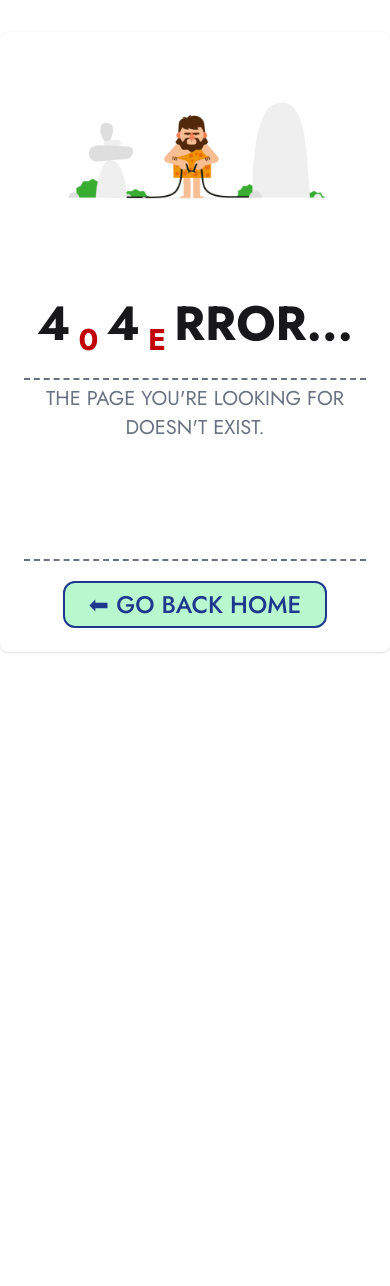
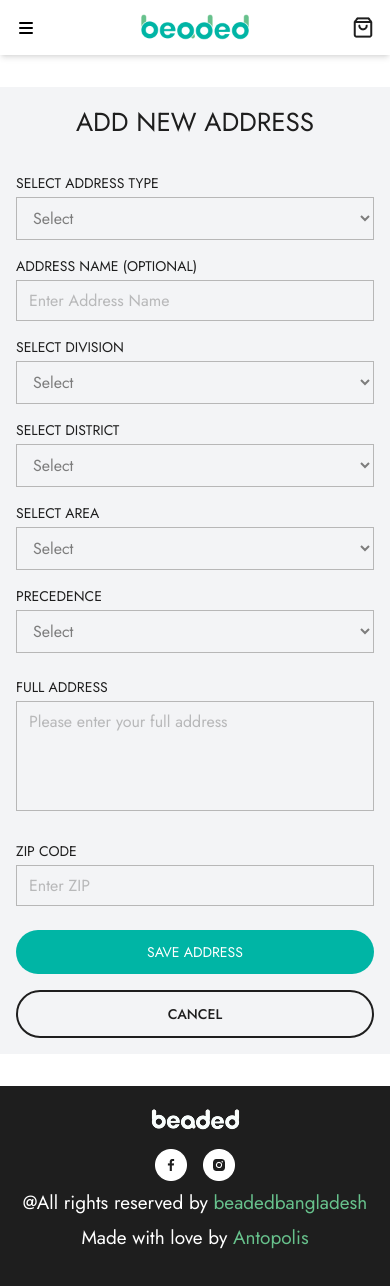
Before and after one commit to abufattahmdshakib/beaded-bangladesh, a React (Vite) app: page /add-new-address in a window 390 px wide. Shown: the top 1286 px of the page. Before the commit the page ends 844 px from the top, so only its background shows below. Built offline with nearby package versions, Linux system fonts and the light colour scheme; no server answers.

Commit message:
add responsive Add New Address form with mobile & desktop layout

```diff
--- a/src/Routes/Routes.jsx
+++ b/src/Routes/Routes.jsx
@@ -15,6 +15,7 @@ import SignUp from '../pages/Auth/SignUp';
 import RecoverPassword from '../pages/Auth/RecoverPassword';
 import UserProfile from '../pages/UserProfile/UserProfile';
 import ChangePassword from '../pages/UserProfile/ChangePassword';
+import AddNewAddress from '../pages/UserProfile/AddNewAddress';
 
 export const router = createBrowserRouter([
   {
@@ -66,6 +67,10 @@ export const router = createBrowserRouter([
         path: "/change-password",
         element: <ChangePassword />,
       },
+      {
+        path: "/add-new-address",
+        element: <AddNewAddress />
+      }
     ],
   },
 
--- a/src/index.css
+++ b/src/index.css
@@ -15,3 +15,16 @@
   font-style: normal;
   line-height: normal;
 }
+
+
+/* Dropdown option hover background color */
+.custom-select option:hover {
+  background-color: #00B5A5;
+  color: white;
+}
+
+/* Selected option background color */
+.custom-select option:checked {
+  background-color: #00B5A5;
+  color: white;
+}
--- /dev/null
+++ b/src/pages/UserProfile/AddNewAddress.jsx
@@ -0,0 +1,212 @@
+import React, { useState } from "react";
+import { useNavigate } from "react-router";
+import "../../../src/index.css";
+
+const AddNewAddress = () => {
+  const navigate = useNavigate();
+
+  const [formData, setFormData] = useState({
+    addressType: "",
+    addressName: "",
+    division: "",
+    district: "",
+    area: "",
+    precedence: "",
+    fullAddress: "",
+    zipCode: "",
+  });
+
+  const handleChange = (e) => {
+    const { name, value } = e.target;
+    setFormData({ ...formData, [name]: value });
+  };
+
+  const handleSave = (e) => {
+    e.preventDefault();
+    console.log("Saved Address:", formData);
+    navigate(-1);
+  };
+
+  const handleCancel = () => {
+    setFormData({
+      addressType: "",
+      addressName: "",
+      division: "",
+      district: "",
+      area: "",
+      precedence: "",
+      fullAddress: "",
+      zipCode: "",
+    });
+    navigate(-1);
+  };
+
+  return (
+    <div>
+      <div className="flex justify-center items-center min-h-screen my-8">
+        <div className="bg-gray-100 p-4 md:p-12 w-full max-w-md md:max-w-4xl">
+          <h1 className="jost-font-uppercase text-[26px] text-[#1E1E1E] font-[400] text-center mb-8">
+            Add New Address
+          </h1>
+
+          <form onSubmit={handleSave} className="space-y-6">
+            {/* Grid inputs */}
+            <div className="grid grid-cols-1 md:grid-cols-2 gap-4">
+              {/* Address Type */}
+              <div>
+                <label className="block text-[#1E1E1E] text-[14px] mb-1 font-[400] jost-font-uppercase">
+                  Select Address Type
+                </label>
+                <select
+                  name="addressType"
+                  value={formData.addressType}
+                  onChange={handleChange}
+                  className="w-full text-[#7D7D7D] jost-font-capitalize border border-[#B7B7B7] px-3 py-2 focus:outline-none focus:ring-2 focus:ring-[#00B5A5]"
+                >
+                  <option value="">Select</option>
+                  <option value="Home">Home</option>
+                  <option value="Work">Work</option>
+                </select>
+              </div>
+
+              {/* Address Name */}
+              <div>
+                <label className="block text-[#1E1E1E] text-[14px] mb-1 font-[400] jost-font-uppercase">
+                  Address Name (Optional)
+                </label>
+                <input
+                  type="text"
+                  name="addressName"
+                  value={formData.addressName}
+                  onChange={handleChange}
+                  placeholder="Enter Address Name"
+                  className="w-full border text-[#7D7D7D] jost-font-capitalize border-[#B7B7B7] px-3 py-2 focus:outline-none focus:ring-2 focus:ring-[#00B5A5]"
+                />
+              </div>
+
+              {/* Division */}
+              <div>
+                <label className="block text-[#1E1E1E] text-[14px] mb-1 font-[400] jost-font-uppercase">
+                  Select Division
+                </label>
+                <select
+                  name="division"
+                  value={formData.division}
+                  onChange={handleChange}
+                  className="w-full border text-[#7D7D7D] jost-font-capitalize border-[#B7B7B7] px-3 py-2 focus:outline-none focus:ring-2 focus:ring-[#00B5A5]"
+                >
+                  <option value="">Select</option>
+                  <option value="Dhaka">Dhaka</option>
+                  <option value="Chittagong">Chittagong</option>
+                </select>
+              </div>
+
+              {/* District */}
+              <div>
+                <label className="block text-[#1E1E1E] text-[14px] mb-1 font-[400] jost-font-uppercase">
+                  Select District
+                </label>
+                <select
+                  name="district"
+                  value={formData.district}
+                  onChange={handleChange}
+                  className="w-full border text-[#7D7D7D] jost-font-capitalize border-[#B7B7B7] px-3 py-2 focus:outline-none focus:ring-2 focus:ring-[#00B5A5]"
+                >
+                  <option value="">Select</option>
+                  <option value="Dhaka">Dhaka</option>
+                  <option value="Gazipur">Gazipur</option>
+                </select>
+              </div>
+
+              {/* Area */}
+              <div>
+                <label className="block text-[#1E1E1E] text-[14px] mb-1 font-[400] jost-font-uppercase">
+                  Select Area
+                </label>
+                <select
+                  name="area"
+                  value={formData.area}
+                  onChange={handleChange}
+                  className="w-full border text-[#7D7D7D] jost-font-capitalize border-[#B7B7B7] px-3 py-2 focus:outline-none focus:ring-2 focus:ring-[#00B5A5]"
+                >
+                  <option value="">Select</option>
+                  <option value="Gulshan">Gulshan</option>
+                  <option value="Banani">Banani</option>
+                </select>
+              </div>
+
+              {/* Precedence */}
+              <div>
+                <label className="block text-[#1E1E1E] text-[14px] mb-1 font-[400] jost-font-uppercase">
+                  Precedence
+                </label>
+                <select
+                  name="precedence"
+                  value={formData.precedence}
+                  onChange={handleChange}
+                  className="w-full jost-font-capitalize text-[#7D7D7D] border border-[#B7B7B7] px-3 py-2 focus:outline-none focus:ring-2 focus:ring-[#00B5A5]"
+                >
+                  <option value="">Select</option>
+                  <option value="Primary">Primary</option>
+                  <option value="Secondary">Secondary</option>
+                </select>
+              </div>
+            </div>
+
+            {/* Full Address */}
+            <div>
+              <label className="block text-[#1E1E1E] text-[14px] mb-1 font-[400] jost-font-uppercase">
+                Full Address
+              </label>
+              <textarea
+                name="fullAddress"
+                value={formData.fullAddress}
+                onChange={handleChange}
+                placeholder="Please enter your full address"
+                rows={4} // উচ্চতা বড় করার জন্য
+                className="w-full jost-font-capitalize text-[#7D7D7D] border border-[#B7B7B7] px-3 py-2 focus:outline-none focus:ring-2 focus:ring-[#00B5A5] resize-none"
+              />
+            </div>
+
+            {/* ZIP Code */}
+            <div>
+              <label className="block text-[#1E1E1E] text-[14px] mb-1 font-[400] jost-font-uppercase">
+                ZIP Code
+              </label>
+              <input
+                type="text"
+                name="zipCode"
+                value={formData.zipCode}
+                onChange={handleChange}
+                placeholder="Enter ZIP"
+                className="w-full border jost-font-capitalize text-[#7D7D7D] border-[#B7B7B7] px-3 py-2 focus:outline-none focus:ring-2 focus:ring-[#00B5A5]"
+              />
+            </div>
+
+            {/* Buttons */}
+            <div className="flex flex-col gap-4 mt-6 md:flex-row md:justify-center">
+              {/* Cancel */}
+              <button
+                type="button"
+                onClick={handleCancel}
+                className="w-full md:w-60 text-[14px] text-center rounded-4xl border-2 text-[#1E1E1E] py-[12px] jost-font-uppercase font-[500] hover:border-3 transition order-2 md:order-1"
+              >
+                Cancel
+              </button>
+
+              {/* Save */}
+              <button
+                type="submit"
+                className="w-full md:w-60 text-[14px] text-center rounded-4xl bg-[#00B5A5] text-white py-[12px] jost-font-uppercase font-[400] hover:bg-[#009988] transition order-1 md:order-2"
+              >
+                Save Address
+              </button>
+            </div>
+          </form>
+        </div>
+      </div>
+    </div>
+  );
+};
+
+export default AddNewAddress;
--- a/src/pages/UserProfile/Addresses.jsx
+++ /dev/null
@@ -1,12 +0,0 @@
-import React from "react";
-
-const Addresses = () => {
-  return (
-    <div>
-      <h3 className="font-semibold mb-2">My Addresses</h3>
-      <p>No addresses added yet.</p>
-    </div>
-  );
-};
-
-export default Addresses;
--- a/src/pages/UserProfile/MyAddresses.jsx
+++ b/src/pages/UserProfile/MyAddresses.jsx
@@ -1,46 +1,28 @@
-import React from "react";
-import { FaHome, FaBriefcase, FaEye, FaEdit, FaTrash, FaPlus  } from "react-icons/fa";
+import React, { useState } from "react";
+import { FaHome, FaBriefcase, FaEye, FaEdit, FaTrash, FaPlus } from "react-icons/fa";
+import AddNewAddress from "./AddNewAddress";
 
 const MyAddresses = () => {
+  const [showAddForm, setShowAddForm] = useState(false);
+
   const addresses = [
-        {
-            type: "HOME",
-            division: "Dhaka",
-            district: "Dhaka",
-            area: "Gulshan",
-            zipCode: "1401",
-            fullAddress: "House-54, Road-8, Nikatan, Gulshan Dhaka",
-            default: true,
-            buttonText: "Default Address",
-            buttonColor: "#EA9442",
-        },
-        {
-            type: "WORK",
-            division: "Dhaka",
-            district: "Dhaka",
-            area: "Banani",
-            zipCode: "1213",
-            fullAddress: "House-23, Road-12, Banani, Dhaka",
-            default: false,
-            buttonText: "Set AS Address",
-            buttonColor: "#1E1E1E",
-        },
+    { type: "HOME", division: "Dhaka", district: "Dhaka", area: "Gulshan", zipCode: "1401", fullAddress: "House-54, Road-8, Nikatan, Gulshan Dhaka", default: true, buttonText: "Default Address", buttonColor: "#EA9442" },
+    { type: "WORK", division: "Dhaka", district: "Dhaka", area: "Banani", zipCode: "1213", fullAddress: "House-23, Road-12, Banani, Dhaka", default: false, buttonText: "Set AS Address", buttonColor: "#1E1E1E" },
   ];
 
   const getIcon = (type) => (
-        <span className="text-[#1E1E1E] text-xl mr-2">
-            {type === "HOME" ? <FaHome /> : <FaBriefcase />}
-        </span>
+    <span className="text-[#1E1E1E] text-xl mr-2">{type === "HOME" ? <FaHome /> : <FaBriefcase />}</span>
   );
 
   return (
     <div className="p-6 space-y-6">
+      {showAddForm ? (
+        <AddNewAddress closeForm={() => setShowAddForm(false)} />
+      ) : (
         <div className="flex flex-col md:flex-row gap-6">
-                {/* HOME and WORK cards */}
           {addresses.map((addr, idx) => (
             <div key={idx} className="flex-1 flex flex-col">
               <div className="p-4 flex flex-col justify-between bg-gray-200 flex-1">
-                            {/* Top section: icon + type on left, actions on right */}
                 <div className="flex border-b border-gray-400 justify-between items-center mb-4">
                   <div className="flex items-center text-[#1E1E1E]">
                     {getIcon(addr.type)}
@@ -53,7 +35,6 @@ const MyAddresses = () => {
                   </div>
                 </div>
 
-                            {/* Address details */}
                 <div className="space-y-2 text-[#1E1E1E]">
                   <div className="flex justify-center gap-20">
                     <div>
@@ -82,7 +63,6 @@ const MyAddresses = () => {
                 </div>
               </div>
 
-                        {/* Button below card */}
               <div className="mt-2 text-center">
                 <button
                   style={{ color: addr.buttonColor }}
@@ -95,15 +75,21 @@ const MyAddresses = () => {
           ))}
 
           {/* Add New Address Section */}
-                <div className="flex-1 flex flex-col p-4 bg-gray-200 border border-gray-300 justify-center items-center hover:bg-gray-300 cursor-pointer">
+          <div
+            className="flex-1 flex flex-col p-4 bg-gray-200 justify-center items-center hover:bg-gray-300 cursor-pointer"
+            onClick={() => setShowAddForm(true)}
+          >
             <div className="flex-1 flex flex-col justify-center items-center gap-2">
               <div className="bg-gray-500 text-white rounded-full w-10 h-10 flex items-center justify-center text-xl">
                 <FaPlus />
               </div>
-                        <span className="text-[#1E1E1E] font-[400] jost-font-uppercase text-lg"> Add New Address</span>
+              <span className="text-[#1E1E1E] font-[400] jost-font-uppercase text-lg">
+                Add New Address
+              </span>
             </div>
           </div>
         </div>
+      )}
     </div>
   );
 };
```
Lines whose indentation alone changed are shown as unchanged.
